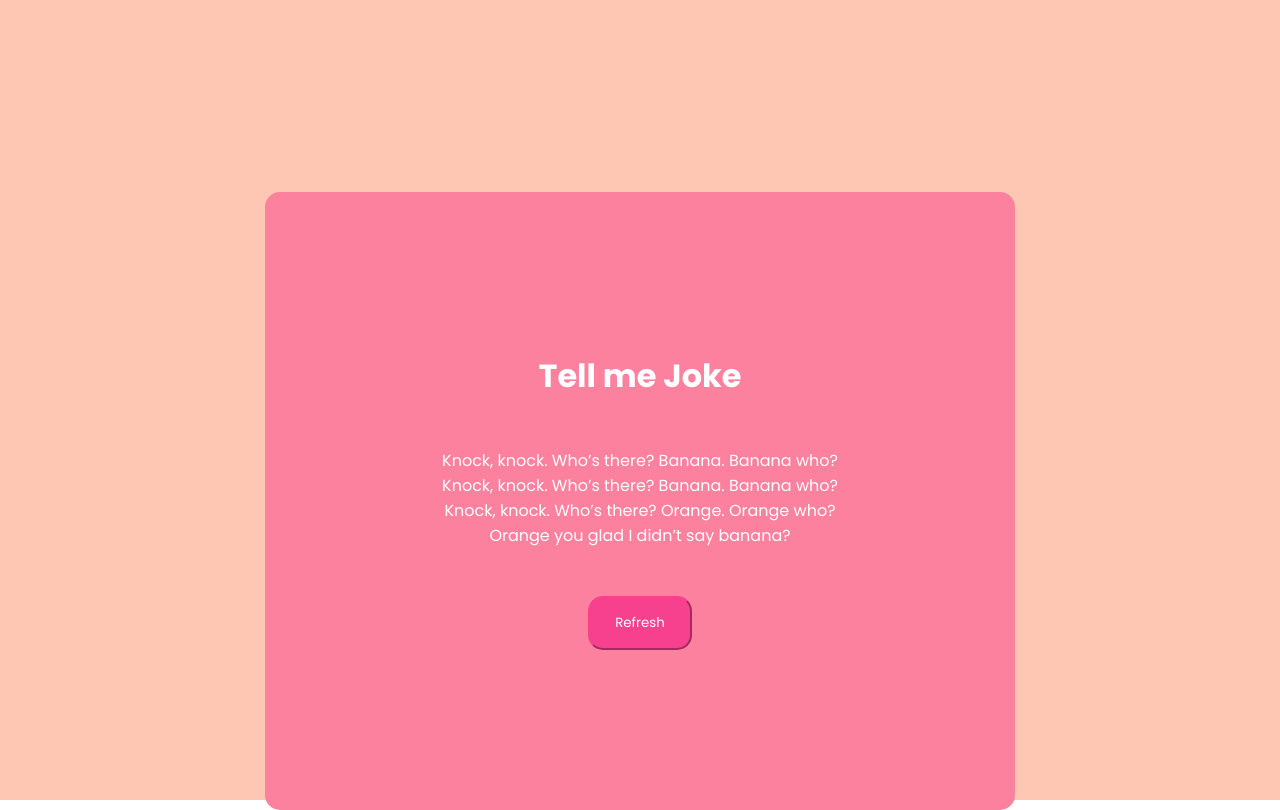
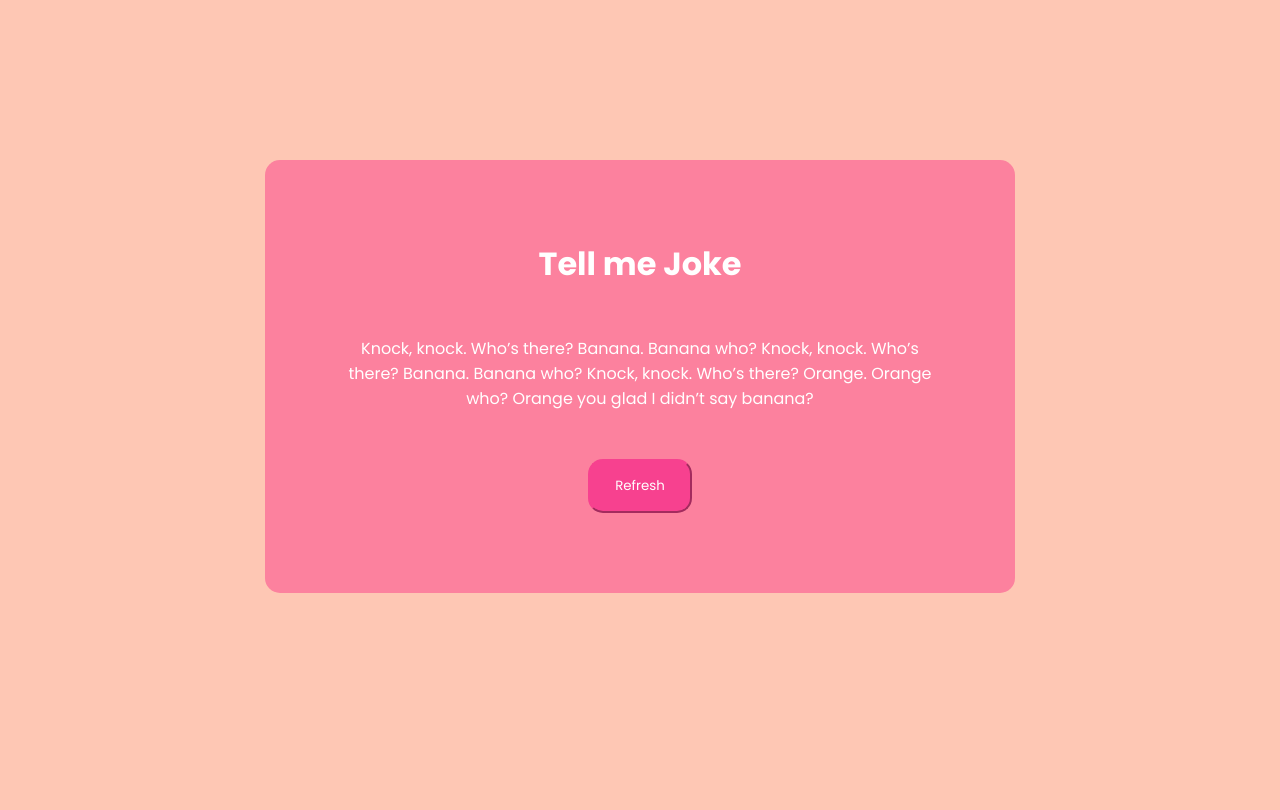
Before and after one commit to reninmohan/tell_me_joke, a plain HTML site: page index.html in a window 1280 px wide. Drawn offline with Linux system fonts and the light colour scheme.

Commit message:
updated css

```diff
--- a/style.css
+++ b/style.css
@@ -4,14 +4,14 @@
     margin: 0;
 }
 .bg-canvas{
-    background-color: #FEC7B4;
     height: 100vh;
-    padding:12em;
+    padding:10em;
 }
 
 body{
     font-family: "Poppins", sans-serif;
     color: white;
+    background-color: #FEC7B4;
 }
 
 .container{
@@ -23,7 +23,7 @@ body{
     margin: 0 auto;
     max-width: 750px;
     border-radius: 15px;
-    padding: 10em;
+    padding: 5em;
     gap:3em;
 
 }
```
